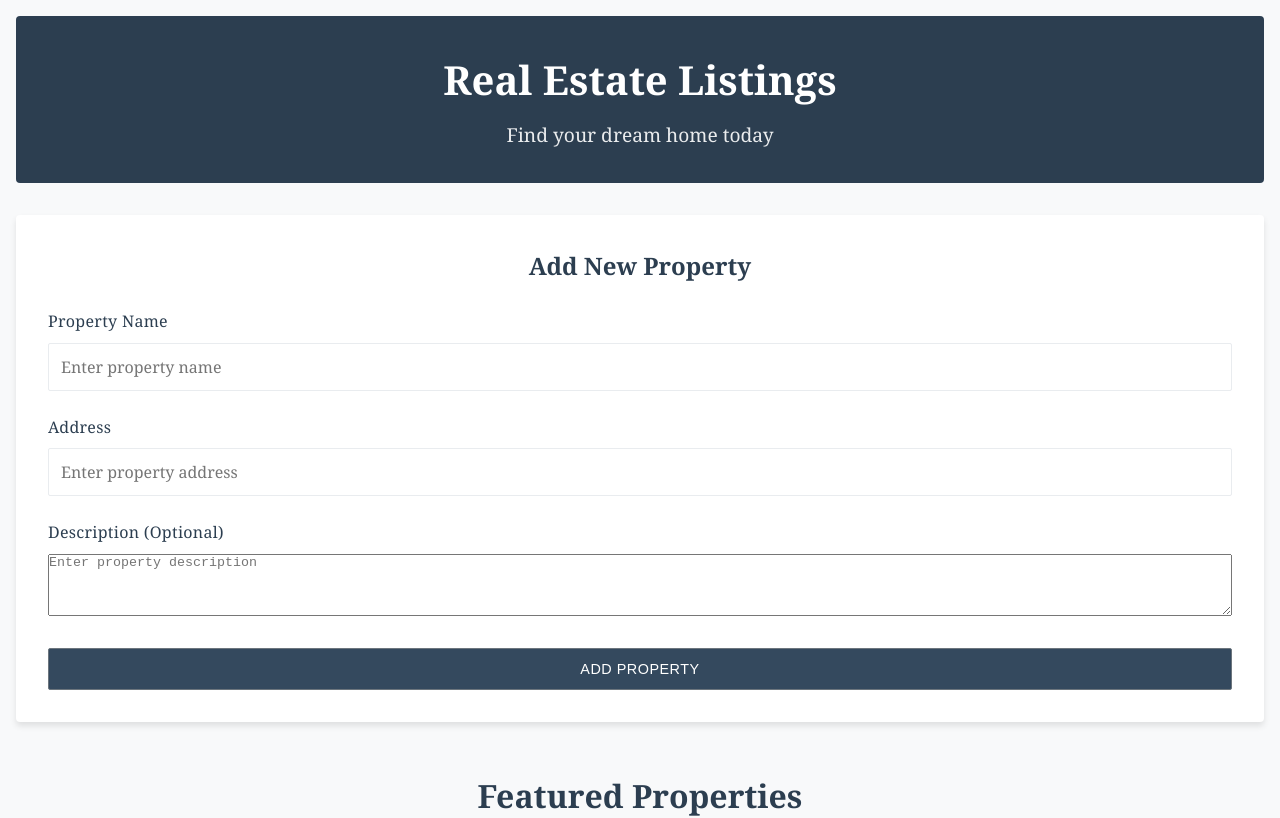
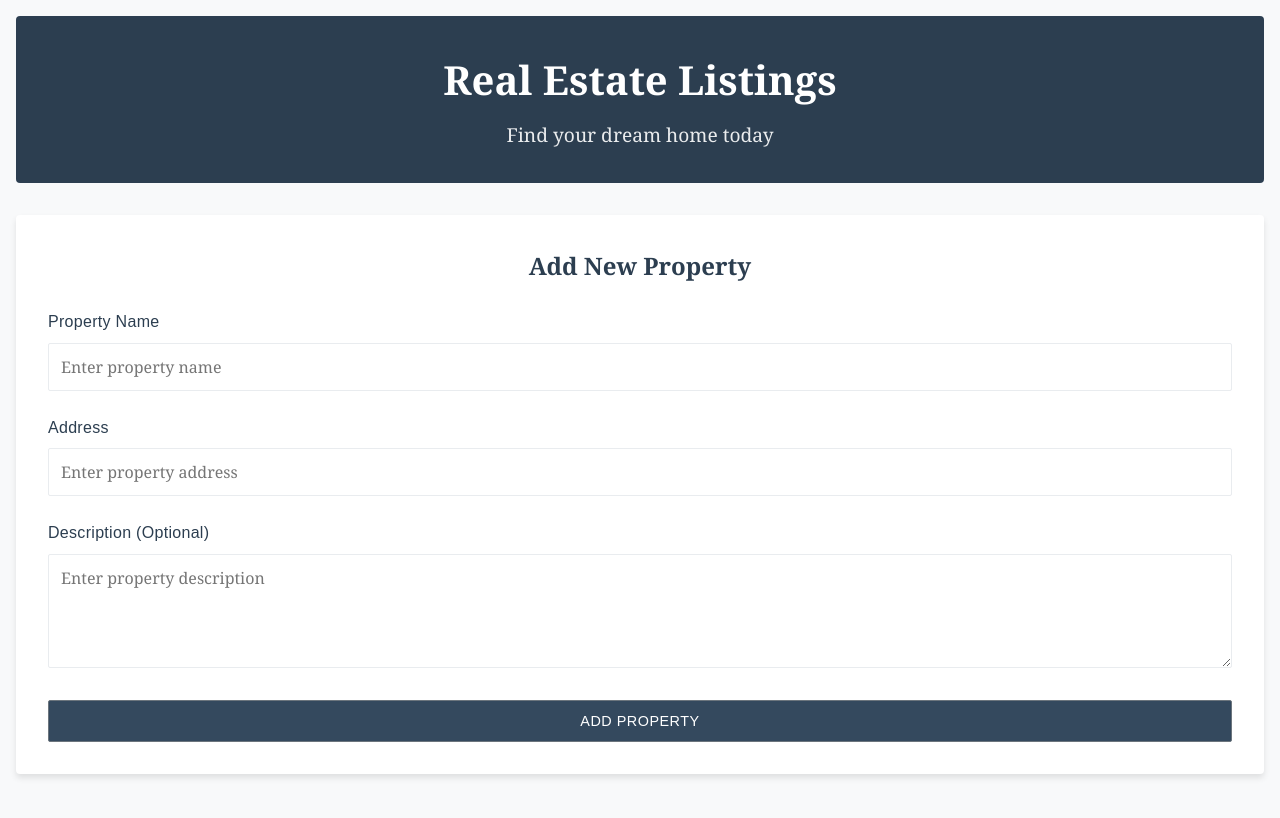
Before and after one commit to mariusachim/proptech-ui, a React (Vite) app: page / in a window 1280 px wide. Shown: the top 818 px of the page. Built offline with nearby package versions, Linux system fonts and the light colour scheme.

Commit message:
improve style for description field

```diff
--- a/src/components/PropertyForm.css
+++ b/src/components/PropertyForm.css
@@ -29,9 +29,11 @@
   font-weight: 500;
   color: var(--primary-color);
   letter-spacing: 0.3px;
+  font-family: 'Arial', 'Helvetica', 'Roboto', sans-serif;
 }
 
-.form-group input {
+.form-group input,
+.form-group textarea {
   padding: 0.75rem;
   border: 1px solid var(--medium-gray);
   border-radius: 2px;
@@ -39,7 +41,13 @@
   font-family: 'Georgia', 'Times New Roman', Times, serif;
 }
 
-.form-group input:focus {
+.form-group textarea {
+  resize: vertical;
+  min-height: 100px;
+}
+
+.form-group input:focus,
+.form-group textarea:focus {
   outline: none;
   border-color: var(--secondary-color);
   box-shadow: 0 0 0 1px rgba(44, 62, 80, 0.2);
```
